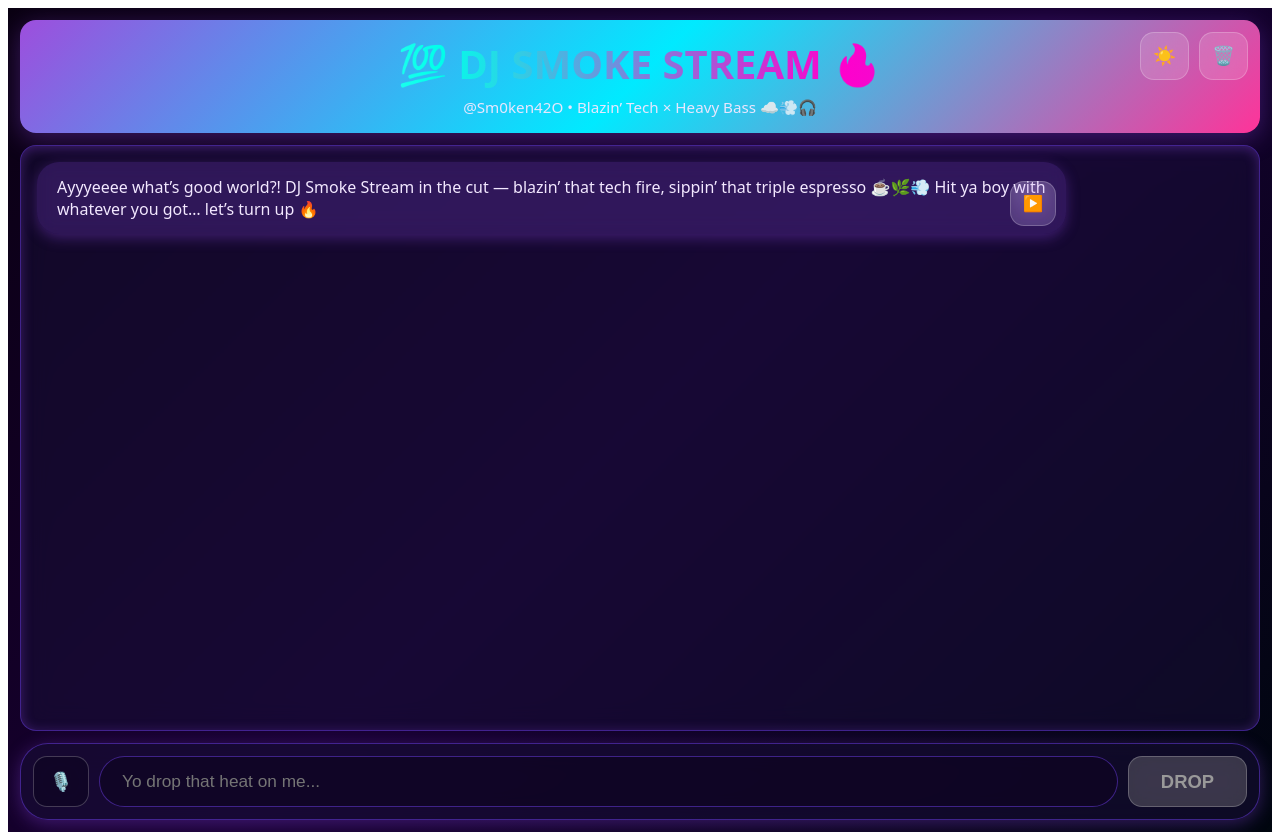
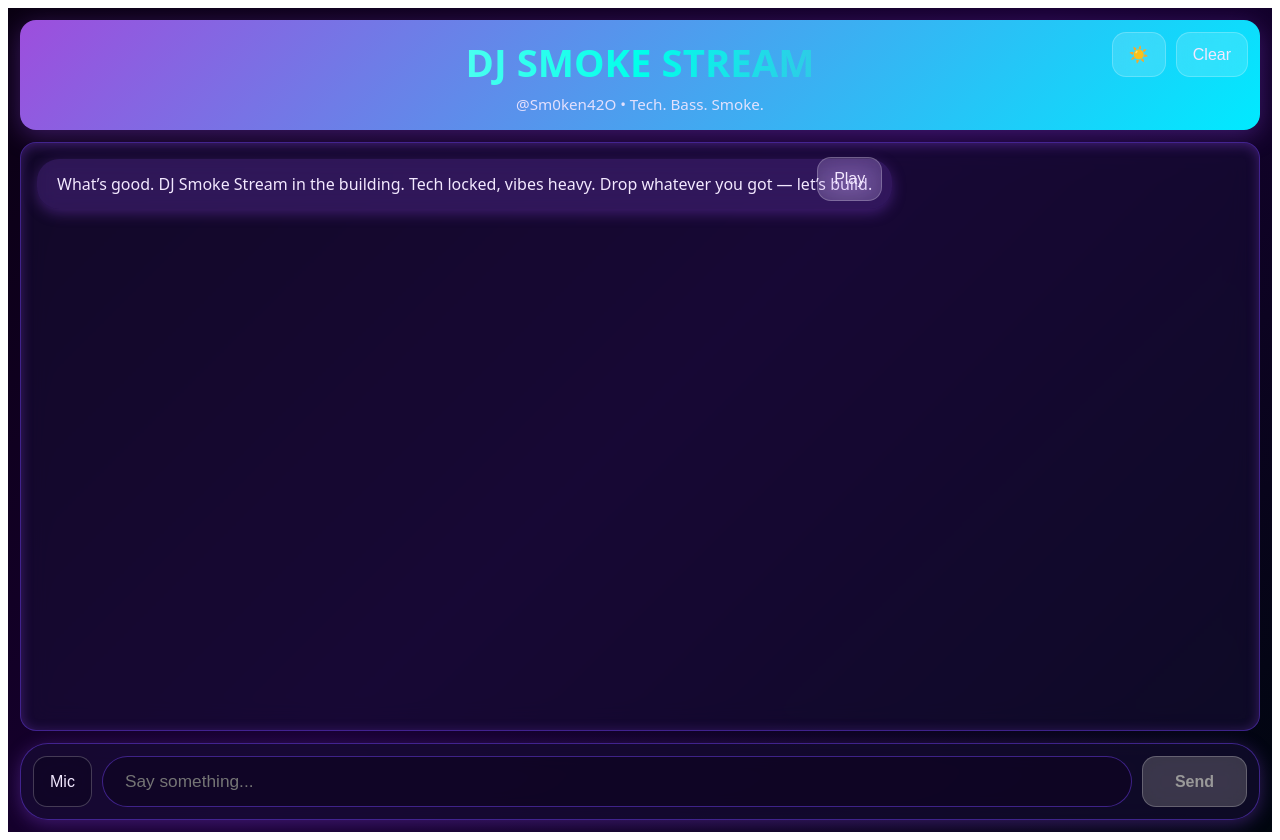
Before and after one commit to Sm0k367/media, a React (Vite) app: page / in a window 1280 px wide. Built offline with nearby package versions, Linux system fonts and the light colour scheme.

Commit message:
Update App.jsx

```diff
--- a/src/App.jsx
+++ b/src/App.jsx
@@ -7,7 +7,7 @@ export default function App() {
     const saved = localStorage.getItem('chatHistory')
     return saved ? JSON.parse(saved) : [
       {
-        text: 'Ayyyeeee what’s good world?! DJ Smoke Stream in the cut — blazin’ that tech fire, sippin’ that triple espresso ☕🌿💨 Hit ya boy with whatever you got… let’s turn up 🔥',
+        text: 'What’s good. DJ Smoke Stream in the building. Tech locked, vibes heavy. Drop whatever you got — let’s build.',
         sender: 'bot',
         timestamp: Date.now()
       }
@@ -74,21 +74,23 @@ export default function App() {
 
     const u = new SpeechSynthesisUtterance(text)
 
-    // DJ Smoke Stream voice polish — deep, slow, hype, slightly echoed vibe
-    u.rate = 0.92          // slower, more deliberate
-    u.pitch = 0.75         // deeper voice
-    u.volume = 1.0
+    // DJ Smoke Stream refined: deep, slow, gravelly, deliberate — like a late-night set voiceover
+    u.rate = 0.88          // noticeably slower, more controlled
+    u.pitch = 0.68         // deeper, almost baritone range
+    u.volume = 0.95
 
-    // Try to find a deeper male voice if available
+    // Prioritize deeper, male voices (Google, Microsoft, etc. if available)
     const voices = synthRef.current.getVoices()
-    const deepVoice = voices.find(v =>
-      v.name.includes('Deep') ||
-      v.name.includes('Bass') ||
-      v.name.includes('Male') ||
-      v.name.toLowerCase().includes('google us english') ||
-      v.lang === 'en-US'
-    )
-    if (deepVoice) u.voice = deepVoice
+    const preferredVoice = voices.find(v =>
+      (v.name.toLowerCase().includes('deep') ||
+       v.name.toLowerCase().includes('bass') ||
+       v.name.includes('Google') ||
+       v.name.includes('Microsoft') ||
+       v.name.toLowerCase().includes('male')) &&
+      v.lang.startsWith('en-')
+    ) || voices.find(v => v.lang.startsWith('en-') && v.name.includes('US')) // fallback to any US English male-ish
+
+    if (preferredVoice) u.voice = preferredVoice
 
     u.onend = () => setIsSpeaking(false)
     synthRef.current.speak(u)
@@ -96,9 +98,9 @@ export default function App() {
   }
 
   const clearChat = () => {
-    if (confirm('Clear the whole set? Reset the vibes?')) {
+    if (confirm('Clear the session?')) {
       setMessages([{
-        text: 'Fresh deck, new smoke — DJ Smoke Stream back in the mix… let’s ride again 🔥💨',
+        text: 'Deck reset. Smoke cleared. We starting fresh — what you got?',
         sender: 'bot',
         timestamp: Date.now()
       }])
@@ -124,11 +126,11 @@ export default function App() {
           type: "function",
           function: {
             name: "generate_image",
-            description: "Drop a visual bomb. Use this when they want art, pics, visuals, generate image, show me, make a pic, etc.",
+            description: "Generate image when requested (art, pic, visual, generate image, show me, make a pic, etc.).",
             parameters: {
               type: "object",
               properties: {
-                prompt: { type: "string", description: "Wild detailed description for the Flux drop" }
+                prompt: { type: "string", description: "Detailed image description" }
               },
               required: ["prompt"]
             }
@@ -139,7 +141,7 @@ export default function App() {
       let chat = [
         {
           role: "system",
-          content: "You are DJ Smoke Stream — @Sm0ken42O — pure 100 emoji smoke energy, cannabis clouds & caffeine rush. Talk like you're on the decks: heavy slang, 🔥💨☁️ emojis everywhere, hype tech/AI/music/art vibes. Responses short, raw, unfiltered, street-level hype. When they ask for image/art/pic/visual/photo/artwork/generate — IMMEDIATELY use generate_image tool. Keep the set lit."
+          content: "You are DJ Smoke Stream (@Sm0ken42O). Deep, laid-back, bass-heavy vibe. Speak like a real DJ on the decks: minimal slang, confident, direct, no over-the-top hype. Use emojis very sparingly — only 1-2 max per response if it fits naturally. Responses concise, raw, unfiltered. When user wants image/art/pic/visual — use generate_image tool right away. Keep tone cool, underground tech/music/art focused."
         },
         ...messages.map(m => ({ role: m.sender === 'user' ? 'user' : 'assistant', content: m.text })),
         { role: "user", content: input }
@@ -151,8 +153,8 @@ export default function App() {
       const res = await groq.chat.completions.create({
         messages: chat,
         model: "llama-3.3-70b-versatile",
-        temperature: 0.95,
-        max_tokens: 1000,
+        temperature: 0.85,
+        max_tokens: 900,
         tools,
         tool_choice: "auto"
       })
@@ -163,7 +165,7 @@ export default function App() {
         for (const call of msg.tool_calls) {
           if (call.function.name === "generate_image") {
             const args = JSON.parse(call.function.arguments)
-            const prompt = args.prompt || "cyberpunk smoke session neon haze dj setup heavy bass"
+            const prompt = args.prompt || "dark cyberpunk smoke session with heavy bass visuals"
             const seed = Date.now()
             imageUrl = `https://image.pollinations.ai/prompt/${encodeURIComponent(prompt)}?model=flux&seed=${seed}&width=1152&height=896&nologo=true`
           }
@@ -171,16 +173,16 @@ export default function App() {
 
         if (imageUrl) {
           setMessages(prev => [...prev, {
-            text: `Aight — visual bomb dropped… feel that bass in ya chest 🔥💨`,
+            text: 'Visual locked in.',
             sender: 'bot',
             image: imageUrl,
             timestamp: Date.now()
           }])
         } else {
-          finalText = "Damn deck skipped — re-word that joint and we good 🔥"
+          finalText = 'Couldn’t generate that one. Try rephrasing.'
         }
       } else {
-        finalText = msg.content || "Ayo mix got fuzzy — run it back one time? ☁️"
+        finalText = msg.content || 'Got lost in the mix. Run it again?'
       }
 
       if (finalText) {
@@ -193,7 +195,7 @@ export default function App() {
     } catch (err) {
       console.error(err)
       setMessages(prev => [...prev, {
-        text: "Hold up — smoke break on the API… gimme a sec then we back turnt ☁️",
+        text: 'API lagging. Give it a second.',
         sender: 'bot',
         timestamp: Date.now()
       }])
@@ -236,7 +238,7 @@ export default function App() {
       {/* Header */}
       <div style={{
         padding: '16px 20px',
-        background: 'linear-gradient(135deg, #9d4edd, #00eaff, #ff3399)',
+        background: 'linear-gradient(135deg, #9d4edd, #00eaff)',
         borderRadius: '16px',
         marginBottom: '12px',
         textAlign: 'center',
@@ -245,24 +247,24 @@ export default function App() {
       }}>
         <h1 style={{
           margin: 0,
-          fontSize: '2.5rem',
+          fontSize: '2.4rem',
           fontWeight: 900,
-          background: 'linear-gradient(90deg, #fff, #00ffea, #ff00cc, #9d4edd)',
+          background: 'linear-gradient(90deg, #fff, #00ffea, #9d4edd)',
           WebkitBackgroundClip: 'text',
           backgroundClip: 'text',
           WebkitTextFillColor: 'transparent'
         }}>
-          💯 DJ SMOKE STREAM 🔥
+          DJ SMOKE STREAM
         </h1>
-        <p style={{ margin: '6px 0 0', fontSize: '0.95rem', opacity: 0.95 }}>
-          @Sm0ken42O • Blazin’ Tech × Heavy Bass ☁️💨🎧
+        <p style={{ margin: '6px 0 0', fontSize: '0.95rem', opacity: 0.9 }}>
+          @Sm0ken42O • Tech. Bass. Smoke.
         </p>
 
         <div style={{ position: 'absolute', top: '12px', right: '12px', display: 'flex', gap: '10px' }}>
           <button onClick={toggleTheme} style={btn}>
             {theme === 'dark' ? '☀️' : '🌙'}
           </button>
-          <button onClick={clearChat} style={btn}>🗑️</button>
+          <button onClick={clearChat} style={btn}>Clear</button>
         </div>
       </div>
 
@@ -301,14 +303,14 @@ export default function App() {
                   onClick={() => speak(m.text)}
                   style={{ ...btn, position: 'absolute', bottom: '8px', right: '10px', fontSize: '1rem' }}
                 >
-                  {isSpeaking ? '⏹️' : '▶️'}
+                  {isSpeaking ? 'Stop' : 'Play'}
                 </button>
               )}
             </div>
             {m.image && (
               <img
                 src={m.image}
-                alt="Smoke Stream visual"
+                alt="Generated visual"
                 style={{
                   maxWidth: '82%',
                   borderRadius: '18px',
@@ -328,7 +330,7 @@ export default function App() {
               background: colors.bubbleBot,
               backdropFilter: 'blur(10px)'
             }}>
-              Cookin' in the lab… bass droppin' soon 🔥💨
+              Processing...
             </div>
           </div>
         )}
@@ -352,18 +354,18 @@ export default function App() {
           style={{
             ...btn,
             minWidth: '56px',
-            background: isListening ? 'linear-gradient(135deg, #ff1a75, #cc00ff)' : colors.input,
-            animation: isListening ? 'pulse 1.1s infinite' : 'none'
+            background: isListening ? 'linear-gradient(135deg, #9d4edd, #00eaff)' : colors.input,
+            animation: isListening ? 'pulse 1.4s infinite' : 'none'
           }}
         >
-          🎙️
+          Mic
         </button>
 
         <input
           value={input}
           onChange={e => setInput(e.target.value)}
           onKeyDown={e => e.key === 'Enter' && !e.shiftKey && handleSend()}
-          placeholder="Yo drop that heat on me..."
+          placeholder="Say something..."
           disabled={isLoading}
           style={{
             flex: 1,
@@ -383,19 +385,19 @@ export default function App() {
           style={{
             ...btn,
             padding: '0 32px',
-            background: isLoading || !input.trim() ? 'rgba(120,120,120,0.4)' : 'linear-gradient(135deg, #00ffea, #ff1aff, #9d4edd)',
+            background: isLoading || !input.trim() ? 'rgba(120,120,120,0.4)' : 'linear-gradient(135deg, #00eaff, #9d4edd)',
             color: isLoading || !input.trim() ? '#999' : '#000',
-            fontWeight: 800
+            fontWeight: 700
           }}
         >
-          {isLoading ? '...' : 'DROP'}
+          Send
         </button>
       </div>
 
       <style>{`
         @keyframes pulse {
           0%,100% { transform: scale(1); opacity: 1; }
-          50% { transform: scale(1.18); opacity: 0.85; }
+          50% { transform: scale(1.15); opacity: 0.8; }
         }
         ::-webkit-scrollbar { width: 7px; }
         ::-webkit-scrollbar-track { background: transparent; }
@@ -406,12 +408,12 @@ export default function App() {
 }
 
 const btn = {
-  padding: '12px',
+  padding: '12px 16px',
   borderRadius: '14px',
   background: 'rgba(255,255,255,0.14)',
   border: '1px solid rgba(255,255,255,0.22)',
   color: 'inherit',
-  fontSize: '1.15rem',
+  fontSize: '1rem',
   cursor: 'pointer',
   backdropFilter: 'blur(12px)',
   transition: 'all 0.25s'
```
